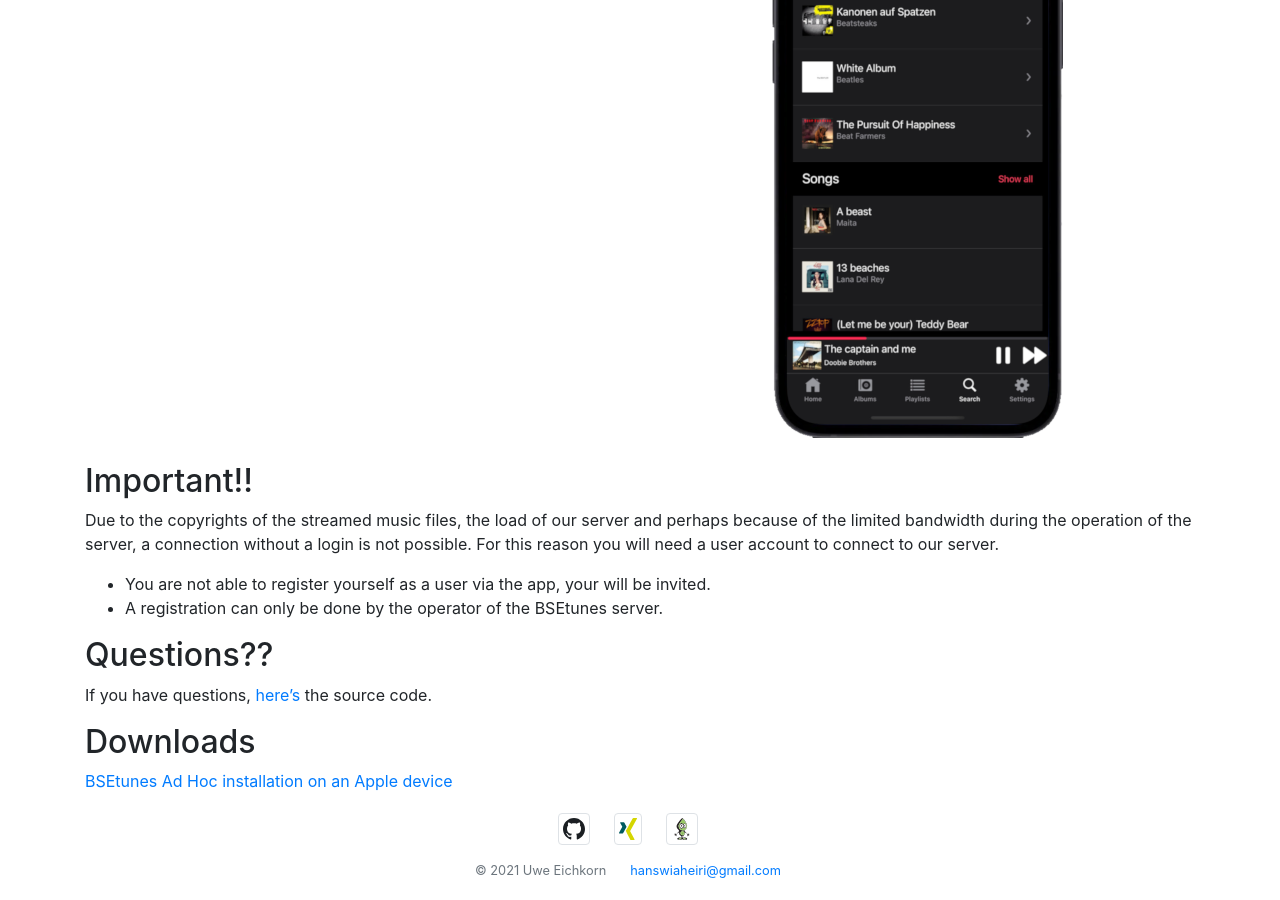
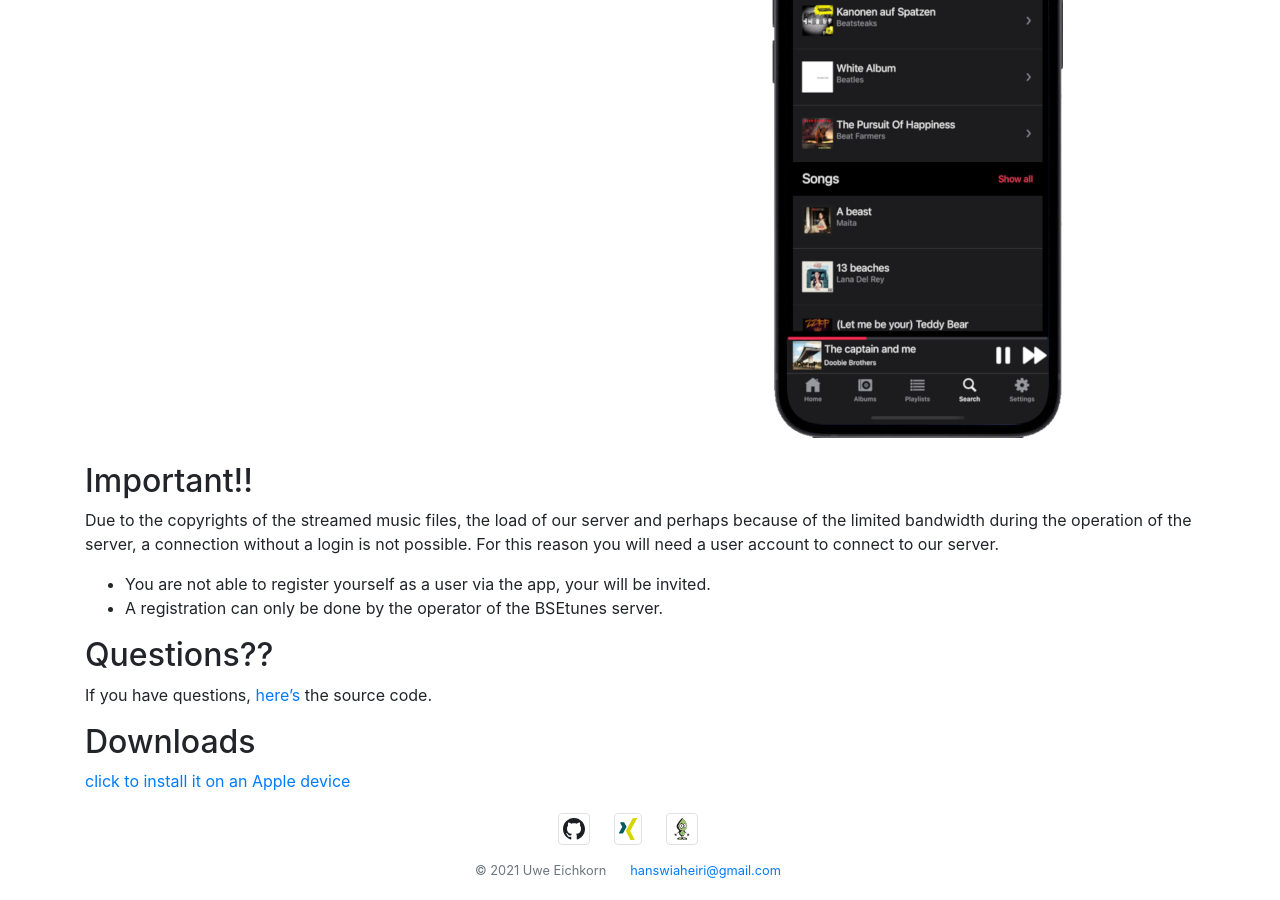
Before and after one commit to uwe-e/uwe-e.github.io, a Jekyll site: the page built from _posts/2021-02-26-BSEtunes-xamarin-client.markdown, in a window 1280 px wide and 900 px high, scrolled down 2934 px. Built offline with Jekyll 4.4.1, drawn with Linux system fonts in a browser that asks for light colours.

```diff
--- a/_posts/2021-02-26-BSEtunes-xamarin-client.markdown
+++ b/_posts/2021-02-26-BSEtunes-xamarin-client.markdown
@@ -50,4 +50,4 @@ If you have questions, [here's]({{site.repositories.bsetunes_xamarin}}) the sour
 
 ## Downloads
 
-<a href="itms-services://?action=download-manifest&url=https://uwe-e.github.io/downloads/bsetunes/ios/manifest.plist">BSEtunes Ad Hoc installation on an Apple device</a>
+<a href="itms-services://?action=download-manifest&url=https://uwe-e.github.io/downloads/bsetunes/ios/manifest.plist">click to install it on an Apple device</a>
```
Also changed, not shown: 2 other files.
